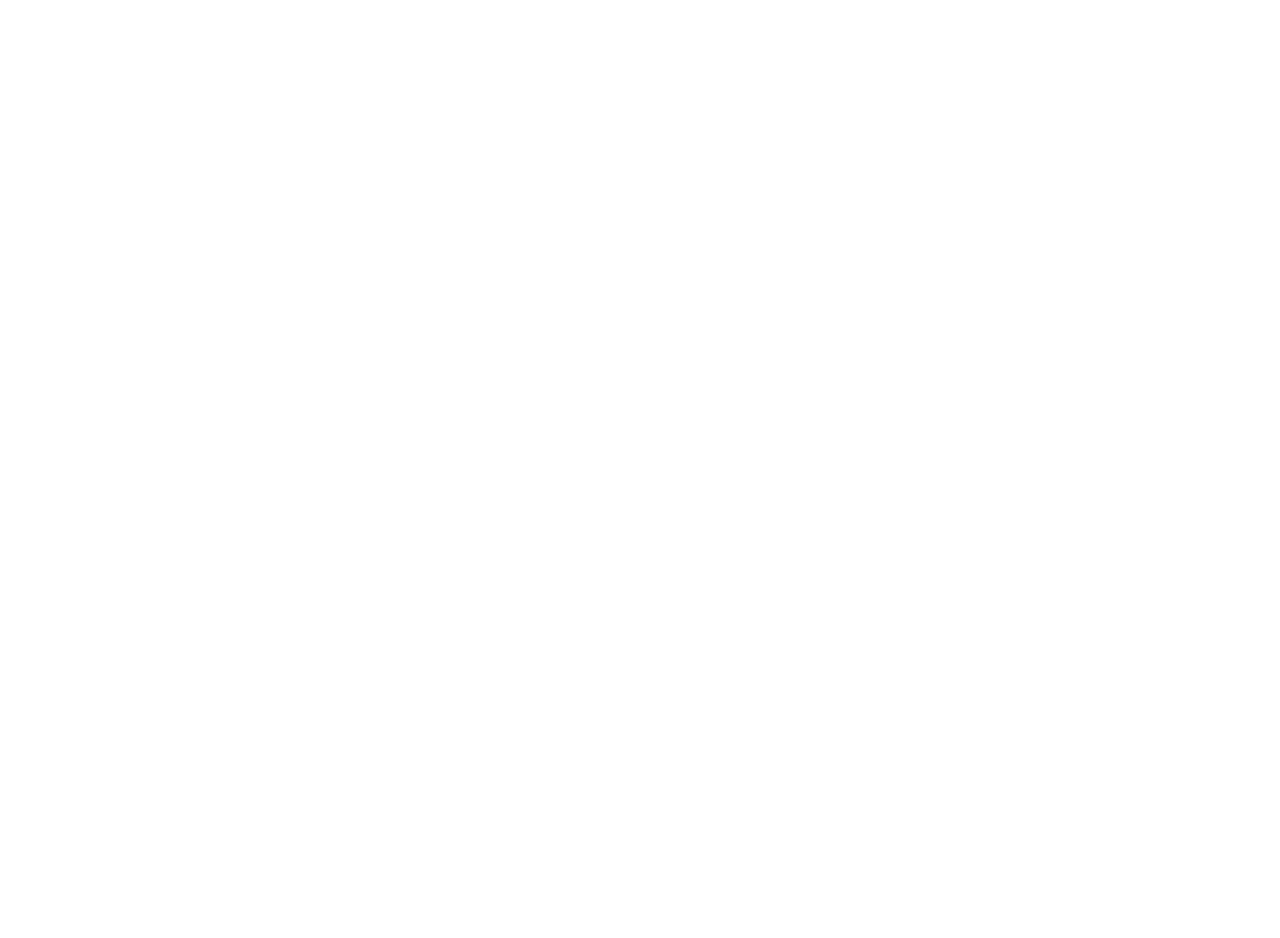
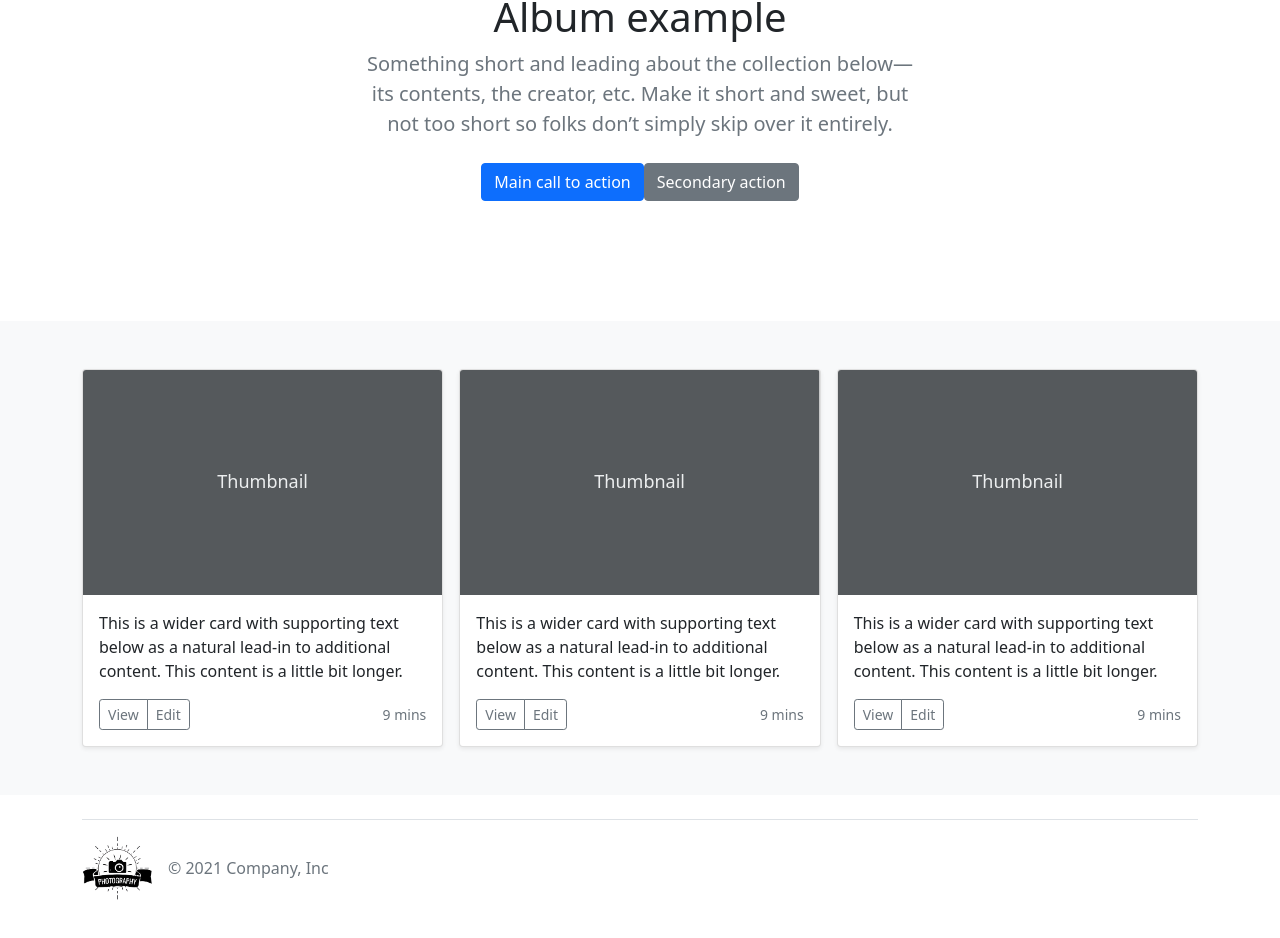
Before and after one commit to Warrior-007/React-Photography, a React (Create React App) app: page /all-images in a window 1280 px wide. Shown: the part 200-1138 px from the top of the page. Before the commit the page ends 800 px from the top, so only its background shows below. Built offline with nearby package versions, Linux system fonts and the light colour scheme.

Commit message:
Added All Images page

```diff
--- a/src/App.js
+++ b/src/App.js
@@ -1,10 +1,21 @@
 
 import './App.css';
-import Header from './components/layout/Header'
+import { Routes, Route } from 'react-router';
+import Header from './components/layout/Header';
+import Footer from './components/layout/Footer'
+import AllPictures from './pages/AllPictures';
 
 function App() {
   return (
+    <>
     <Header/>
+    <Routes>
+      <Route path="/all-images" element={<AllPictures/>} />
+
+
+    </Routes>
+    <Footer/>
+    </>
   );
 }
 
--- /dev/null
+++ b/src/components/AllPictures/AlbumInfrormation.js
@@ -0,0 +1,18 @@
+function AlbumInformation (){
+    return (
+
+  <section class="py-5 text-center container">
+  <div class="row py-lg-5">
+    <div class="col-lg-6 col-md-8 mx-auto">
+      <h1 class="fw-light">Album example</h1>
+      <p class="lead text-muted">Something short and leading about the collection below—its contents, the creator, etc. Make it short and sweet, but not too short so folks don’t simply skip over it entirely.</p>
+      <p>
+        <a href="#" class="btn btn-primary my-2">Main call to action</a>
+        <a href="#" class="btn btn-secondary my-2">Secondary action</a>
+      </p>
+    </div>
+  </div>
+</section>
+    );
+}
+export default AlbumInformation;
--- /dev/null
+++ b/src/components/AllPictures/PicturePreview.js
@@ -0,0 +1,50 @@
+function PicturePreview() {
+  return (
+          <div className="col">
+            <div className="card shadow-sm">
+              <svg
+                className="bd-placeholder-img card-img-top"
+                width="100%"
+                height="225"
+                xmlns="http://www.w3.org/2000/svg"
+                role="img"
+                aria-label="Placeholder: Thumbnail"
+                preserveAspectRatio="xMidYMid slice"
+                focusable="false"
+              >
+                <title>Placeholder</title>
+                <rect width="100%" height="100%" fill="#55595c" />
+                <text x="50%" y="50%" fill="#eceeef" dy=".3em">
+                  Thumbnail
+                </text>
+              </svg>
+
+              <div className="card-body">
+                <p className="card-text">
+                  This is a wider card with supporting text below as a natural
+                  lead-in to additional content. This content is a little bit
+                  longer.
+                </p>
+                <div className="d-flex justify-content-between align-items-center">
+                  <div className="btn-group">
+                    <button
+                      type="button"
+                      className="btn btn-sm btn-outline-secondary"
+                    >
+                      View
+                    </button>
+                    <button
+                      type="button"
+                      className="btn btn-sm btn-outline-secondary"
+                    >
+                      Edit
+                    </button>
+                  </div>
+                  <small className="text-muted">9 mins</small>
+                </div>
+              </div>
+            </div>
+          </div>
+  );
+}
+export default PicturePreview;
--- /dev/null
+++ b/src/components/layout/Footer.js
@@ -0,0 +1,25 @@
+
+import logo from './footerLogo.png'; // with import
+
+function Footer(){
+    return (
+
+<div className="container">
+  <footer className="d-flex flex-wrap justify-content-between align-items-center py-3 my-4 border-top">
+    <div className="col-md-4 d-flex align-items-center">
+      <a href="/" className="mb-3 me-2 mb-md-0 text-muted text-decoration-none lh-1">
+      <img src={logo} className="bi me-2" width="70" aria-label="Bootstrap"></img>
+      </a>
+      <span className="text-muted">&copy; 2021 Company, Inc</span>
+    </div>
+
+    <ul className="nav col-md-4 justify-content-end list-unstyled d-flex">
+      <li className="ms-3"><a className="text-muted" href="facebook.com" ><svg className="bi" width="24" height="24"><use href="#twitter"/></svg></a></li>
+      <li className="ms-3"><a className="text-muted"href="facebook.com"><svg className="bi" width="24" height="24"><use href="#instagram"/></svg></a></li>
+      <li className="ms-3"><a className="text-muted"href="facebook.com"><svg className="bi" width="24" height="24"><use href="#facebook"/></svg></a></li>
+    </ul>
+  </footer>
+</div>
+    );
+}
+export default Footer;
--- a/src/components/layout/Header.js
+++ b/src/components/layout/Header.js
@@ -12,7 +12,7 @@
 
             <ul className="nav col-12 col-lg-auto me-lg-auto mb-2 justify-content-center mb-md-0">
               <li><Link to="/" className="nav-link px-2 text-secondary">Home</Link></li>
-              <li><Link to="/features"  className="nav-link px-2 text-white">Features</Link></li>
+              <li><Link to="/all-images"  className="nav-link px-2 text-white">All Images</Link></li>
               <li><Link to="/pricing"  className="nav-link px-2 text-white">Pricing</Link></li>
             </ul>
 
--- a/src/index.css
+++ b/src/index.css
@@ -90,3 +90,16 @@
   background-position: center center;
   background-size: cover;
 }
+.bd-placeholder-img {
+  font-size: 1.125rem;
+  text-anchor: middle;
+  -webkit-user-select: none;
+  -moz-user-select: none;
+  user-select: none;
+}
+
+@media (min-width: 768px) {
+  .bd-placeholder-img-lg {
+    font-size: 3.5rem;
+  }
+}
--- /dev/null
+++ b/src/pages/AllPictures.js
@@ -0,0 +1,20 @@
+import PicturePreview from "../components/AllPictures/PicturePreview";
+import AlbumInformation from "../components/AllPictures/AlbumInfrormation";
+function AllPictures() {
+  return (
+    <>
+      <AlbumInformation />
+
+      <div className="album py-5 bg-light">
+        <div className="container">
+          <div className="row row-cols-1 row-cols-sm-2 row-cols-md-3 g-3">
+            <PicturePreview />
+            <PicturePreview />
+            <PicturePreview />
+          </div>
+        </div>
+      </div>
+    </>
+  );
+}
+export default AllPictures;
```
Also changed, not shown: src/components/layout/footerLogo.png (added).
